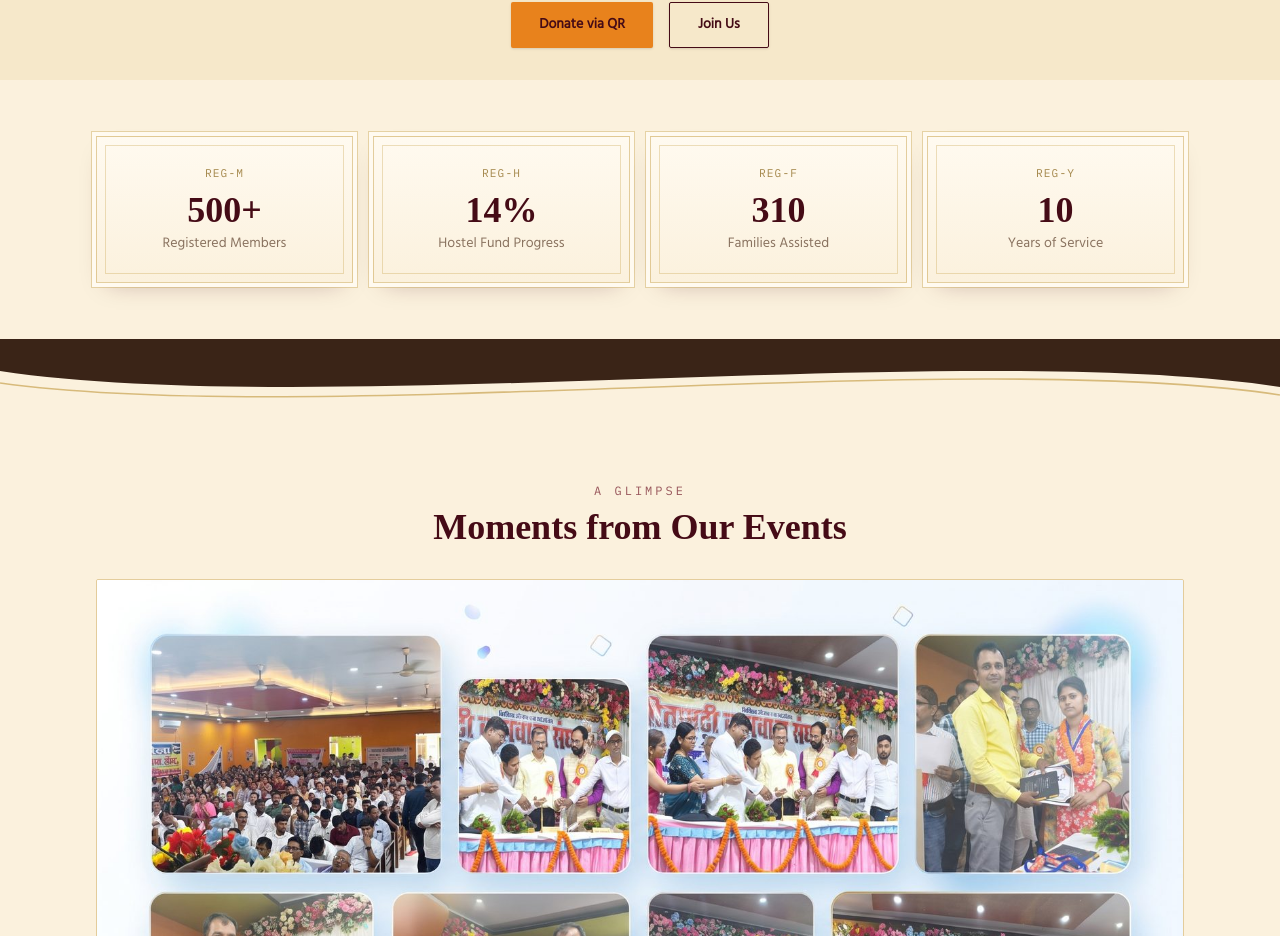
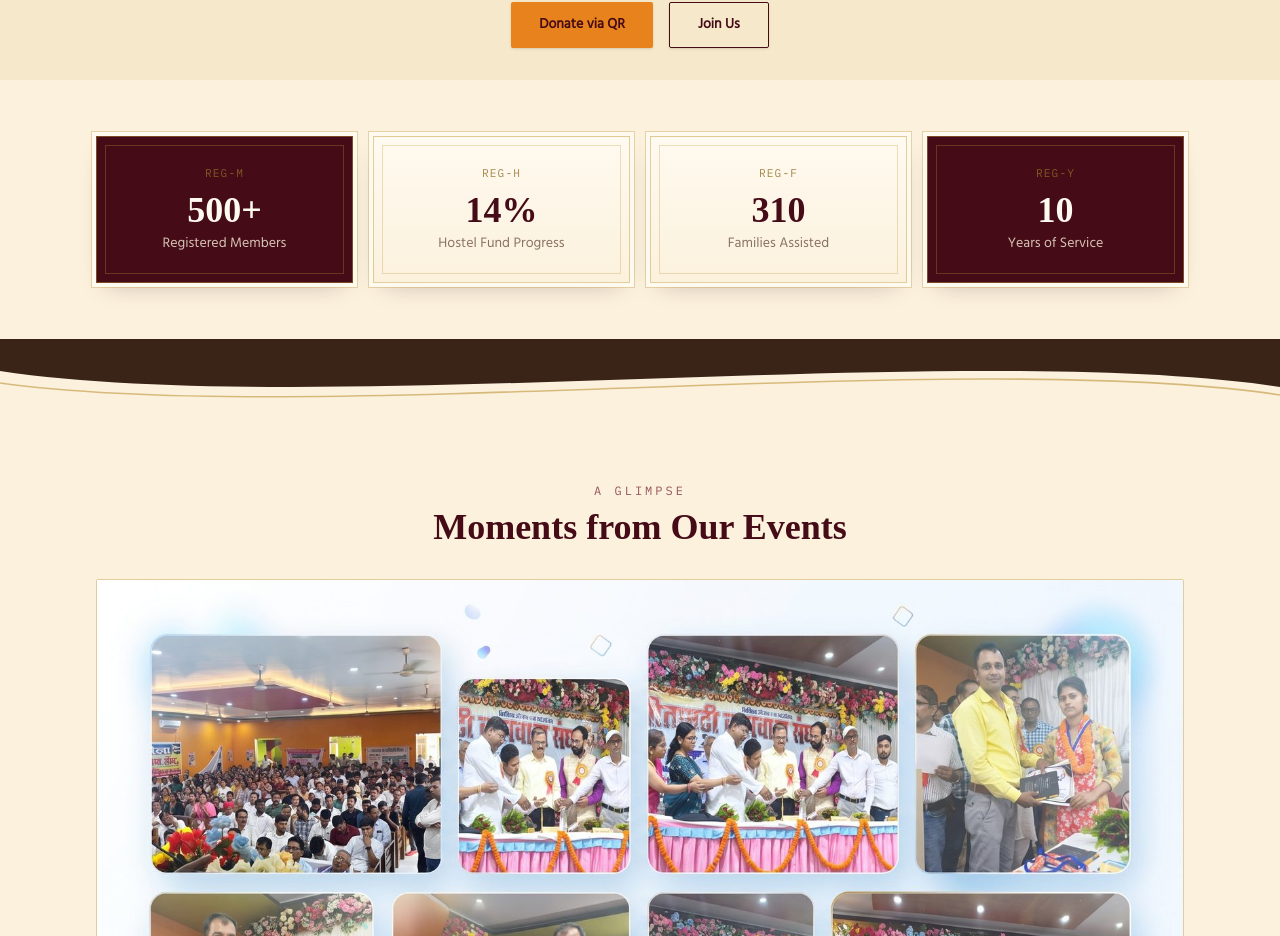
Before and after one commit to Ajitsingh4362/Kushwaha-sangh, a React (Vite) app: page / in a window 1280 px wide. Shown: the part 833-1769 px from the top of the page. Built offline with nearby package versions, Linux system fonts and the light colour scheme; a web font is replaced by a local one.

Commit message:
Apply consistent maroon/white design to Registered Members and Years of Service stat cards

```diff
--- a/src/components/LedgerCard.jsx
+++ b/src/components/LedgerCard.jsx
@@ -11,14 +11,22 @@ export function LedgerCard({ regNo, title, subtitle, children, className = '' })
   )
 }
 
-export function StatPlaque({ value, label, id }) {
+export function StatPlaque({ value, label, id, dark = false }) {
   return (
-    <div className="ledger-plaque animate-rise flex flex-col items-center px-5 py-7 text-center">
-      <span className="ledger-number">{id}</span>
-      <span className="mt-2 font-display text-3xl font-bold text-maroon-deep sm:text-4xl">
+    <div
+      className={`ledger-plaque animate-rise flex flex-col items-center px-5 py-7 text-center ${
+        dark ? '!bg-none !bg-maroon-deep text-cream-paper' : ''
+      }`}
+    >
+      <span className={`ledger-number ${dark ? 'text-gold-light/80' : ''}`}>{id}</span>
+      <span
+        className={`mt-2 font-display text-3xl font-bold sm:text-4xl ${
+          dark ? 'text-cream-paper' : 'text-maroon-deep'
+        }`}
+      >
         <AnimatedCounter value={value} />
       </span>
-      <span className="mt-1 text-sm text-stone">{label}</span>
+      <span className={`mt-1 text-sm ${dark ? 'text-cream/80' : 'text-stone'}`}>{label}</span>
     </div>
   )
 }
--- a/src/pages/Home.jsx
+++ b/src/pages/Home.jsx
@@ -30,7 +30,7 @@ export default function Home() {
       <section className="mx-auto max-w-6xl px-5 py-14 lg:px-8">
         <div className="grid grid-cols-2 gap-5 lg:grid-cols-4">
           {stats.map((s) => (
-            <StatPlaque key={s.id} {...s} />
+            <StatPlaque key={s.id} {...s} dark={s.id === 'REG-M' || s.id === 'REG-Y'} />
           ))}
         </div>
       </section>
```
